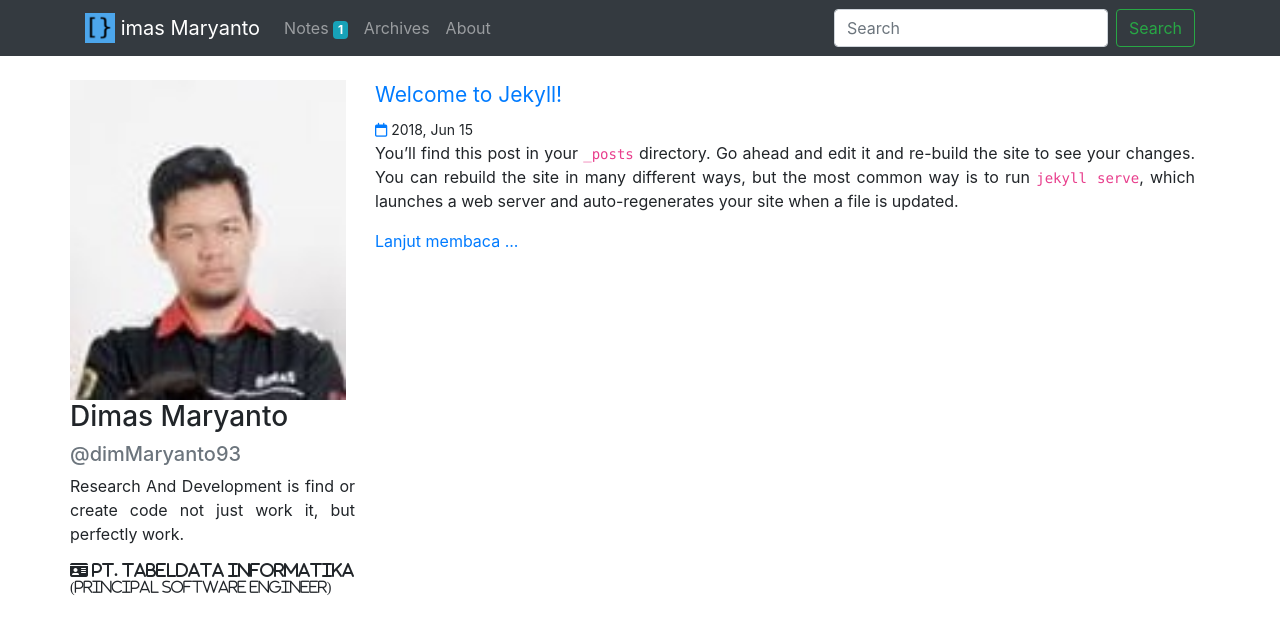
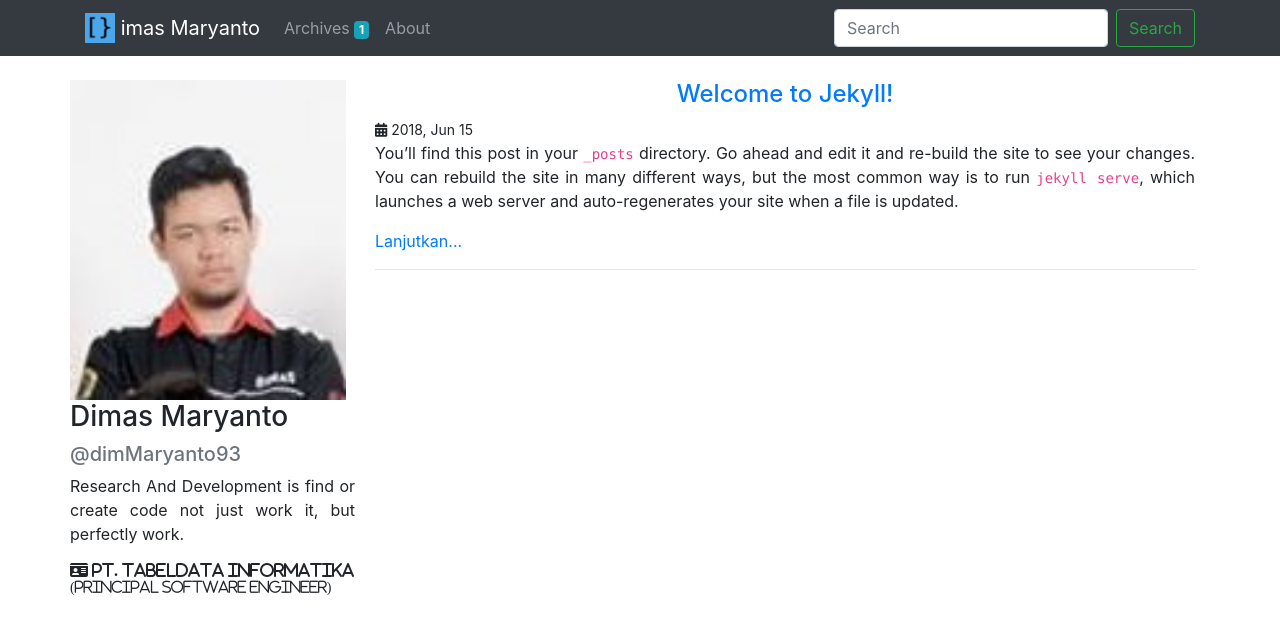
Before and after one commit to dimMaryanto93/dimMaryanto93.github.io, a Jekyll site: the page built from index.html, in a window 1280 px wide. Shown: the top 634 px of the page. Built offline with Jekyll 4.4.1, drawn with Linux system fonts in a browser that asks for light colours; nearby versions of some CDN libraries; library files that are not in the unit come from our copies; the list of posts is cut into pages by our own code.

Commit message:
page linked

```diff
--- a/_layouts/default.html
+++ b/_layouts/default.html
@@ -39,9 +39,8 @@
 
             <div class="collapse navbar-collapse" id="navbarSupportedContent">
                 <ul class="navbar-nav mr-auto">
-                    <li class="nav-item"><a class="nav-link" href="#">Notes <span class="badge badge-info">{{site.posts.size}}</span></a></li>
-                    <li class="nav-item"><a class="nav-link" href="#">Archives</a></li>
-                    <li class="nav-item"><a class="nav-link" href="#">About</a></li>
+                    <li class="nav-item"><a class="nav-link" href="#">Archives  <span class="badge badge-info">{{site.posts.size}}</span></a></li>
+                    <li class="nav-item"><a class="nav-link" href="{{" /pages/about " | prepand: site.baseurl }}">About</a></li>
                 </ul>
                 <form class="form-inline my-2 my-lg-0">
                     <input class="form-control mr-sm-2" type="search" placeholder="Search" aria-label="Search">
--- a/_posts/2018-06-15-welcome-to-jekyll.markdown
+++ b/_posts/2018-06-15-welcome-to-jekyll.markdown
@@ -4,6 +4,7 @@ title:  "Welcome to Jekyll!"
 date:   2018-06-15 15:11:49 +0700
 category: jekyll
 tags:
+author:
 ---
 You’ll find this post in your `_posts` directory. Go ahead and edit it and re-build the site to see your changes. You can rebuild the site in many different ways, but the most common way is to run `jekyll serve`, which launches a web server and auto-regenerates your site when a file is updated.
 
--- a/index.html
+++ b/index.html
@@ -6,35 +6,29 @@ layout: home
     {% for post in paginator.posts %}
     <div class="section">
 
-        <div class="post-title center">
+        <div class="text-center">
             <h4>
-                <small>
-                    <a href="{{ site.baseurl }}{{ post.url }}">{{ post.title }}</a>
-                </small>
+                <a href="{{ site.baseurl }}{{ post.url }}">{{ post.title }}</a>
             </h4>
         </div>
 
-        <div class="post-metadata">
-            <small>
-                <span class="fa fa-calendar-o text-primary"></span>
-                {{ post.date | date: "%Y, %b %-d" }} {% if post.author %}
-                <br/>
-                <i class="fa fa-user text-primary"></i>
-                <span itemprop="name">{{ post.author }}</span>
-                {% endif %}
-            </small>
+        <div>
+
+            <small><span class="fa fa-calendar"></span> {{ post.date | date: "%Y, %b %-d" }}</small>
         </div>
 
         <div class="post-content">
             {% if post.content contains '<!--more-->' %}
                 {{ post.content | split:'<!--more-->' | first }}
                 <p>
-                    <a href="{{ site.baseurl }}{{ post.url }}">Lanjut membaca ...</a>
+                    <a href="{{ site.baseurl }}{{ post.url }}">Lanjutkan...</a>
                 </p>
-            {% else %} {{ post.content }} {% endif %}
+            {% else %}
+                {{ post.content }}
+            {% endif %}
         </div>
     </div>
-    <div class="divider"></div>
+    <hr>
     {% endfor %}
 </section>
 <br>
```
Also changed, not shown: 404.html (+3 -17 lines), pages/about.md (renamed from about.md, +2 -2 lines), 2 other files.
